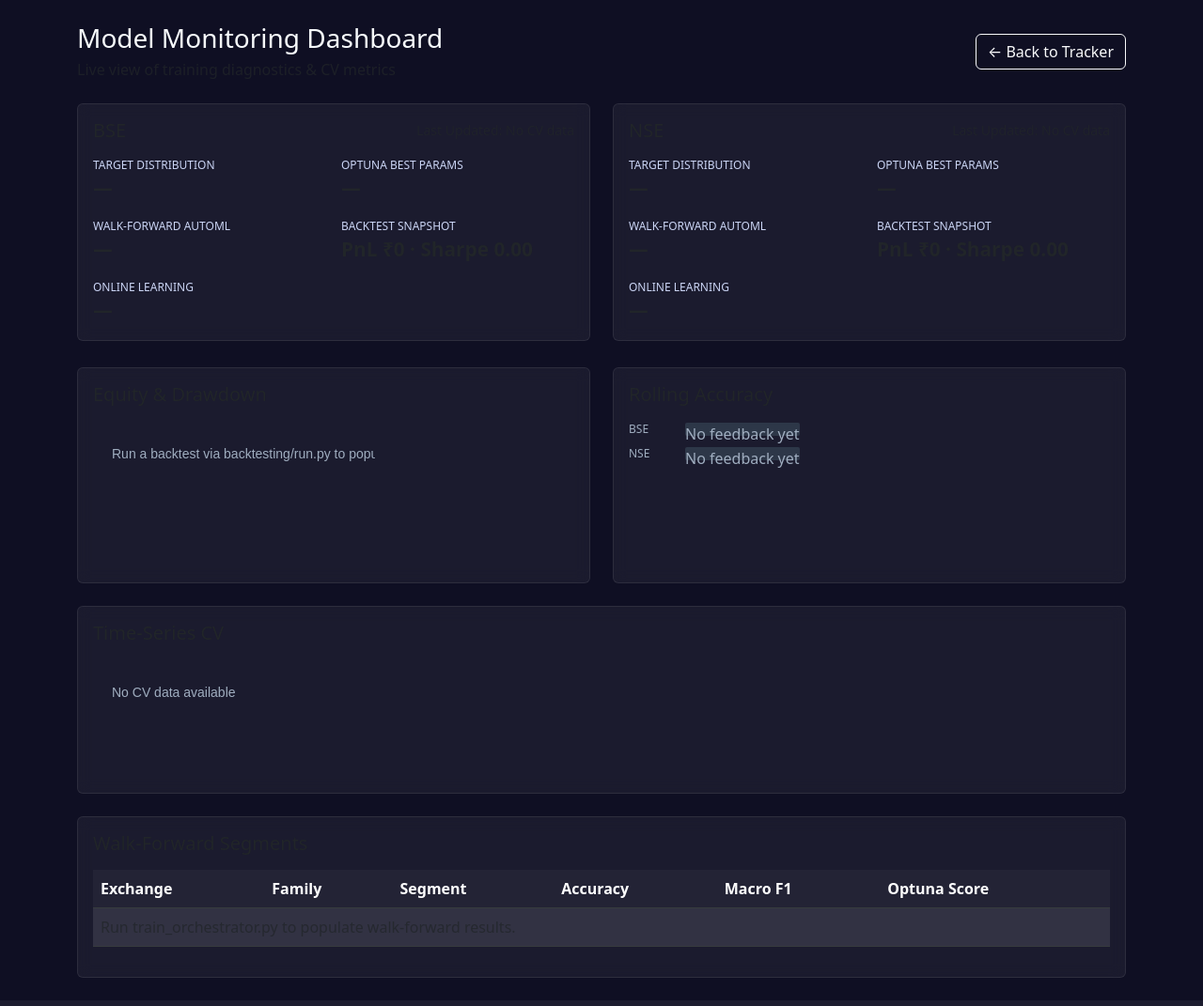
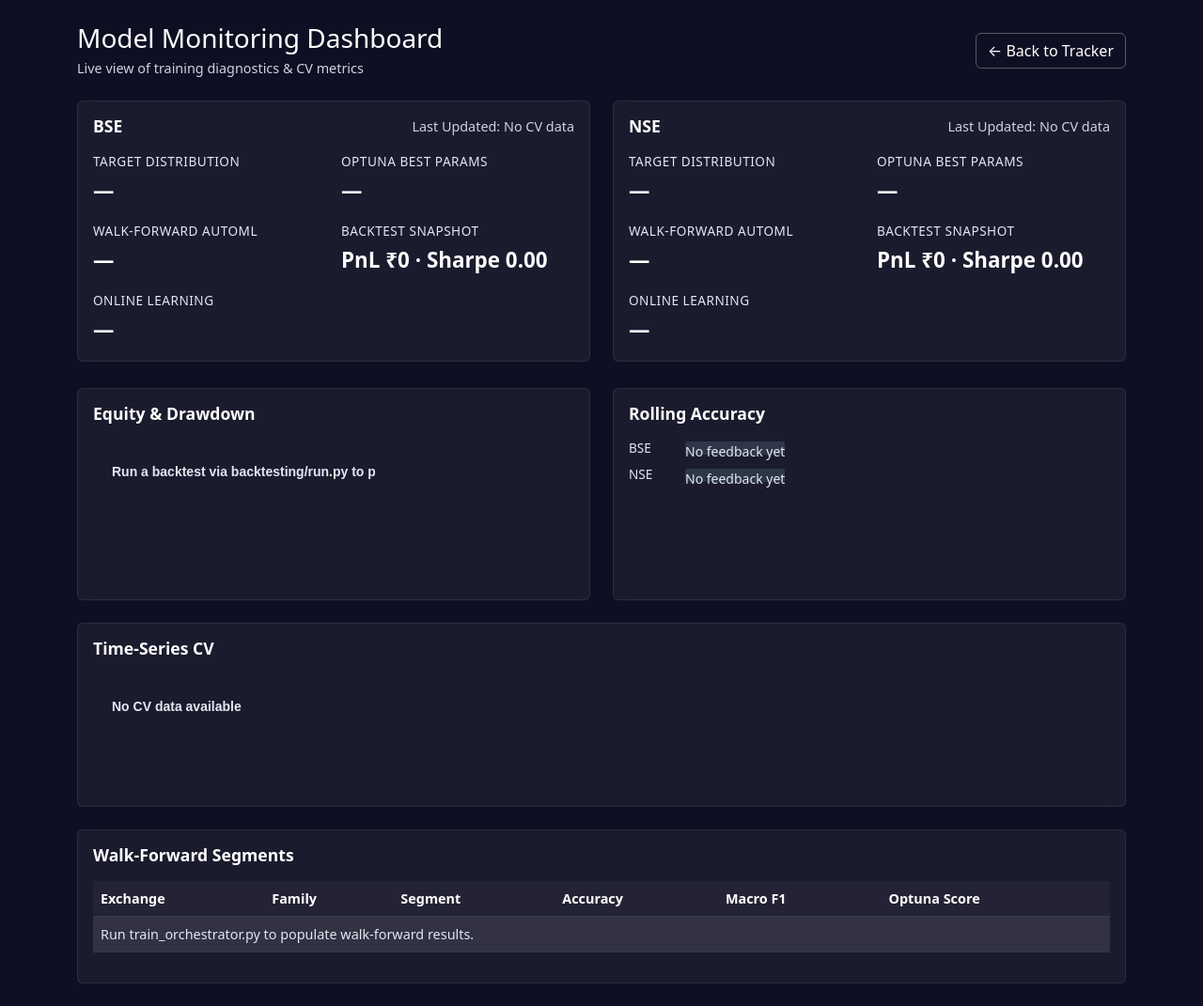
Before and after one commit to kpalastro/dk_OI_Gemini_v2, a Flask app: page /monitoring in a window 1280 px wide. Shown: the whole page at 94% size. Run offline with Flask 3, Linux system fonts and the light colour scheme; parts of the project's set-up code (start-up, migrations or seed data) failed here and were passed over; some libraries are stand-ins or nearby versions.

Commit message:
Improve font visibility in Model Monitoring Dashboard
- Change text colors to white (#ffffff) for better contrast on dark background
- Increase font sizes for labels, values, and table text
- Improve chart text visibility with white ticks and labels
- Enhance metric labels with brighter colors and font weights
- Update table text to white for better readability
- Improve button contrast and hover states
- Make all text elements clearly visible while maintaining dark theme

```diff
--- a/templates/monitoring.html
+++ b/templates/monitoring.html
@@ -8,22 +8,43 @@
     <style>
         body {
             background: #0f0f23;
-            color: #f7fafc;
+            color: #ffffff;
             min-height: 100vh;
+            font-size: 14px;
+        }
+        h1, h2, h3, h4, h5, h6 {
+            color: #ffffff !important;
+            font-weight: 600;
         }
         .card {
             background: rgba(255, 255, 255, 0.05);
             border: 1px solid rgba(255, 255, 255, 0.08);
             backdrop-filter: blur(8px);
         }
+        .card-title {
+            color: #ffffff !important;
+            font-size: 1.1rem;
+            font-weight: 600;
+        }
+        .card-body {
+            color: #ffffff;
+        }
         .metric-label {
-            font-size: 0.75rem;
+            font-size: 0.85rem;
             text-transform: uppercase;
-            color: #cbd5f5;
+            color: #e2e8f0;
+            font-weight: 500;
+            letter-spacing: 0.5px;
+            margin-bottom: 0.25rem;
         }
         .metric-value {
-            font-size: 1.3rem;
+            font-size: 1.4rem;
             font-weight: 600;
+            color: #ffffff;
+        }
+        .text-muted {
+            color: #cbd5e0 !important;
+            font-size: 0.9rem;
         }
         .heatmap-row {
             display: flex;
@@ -40,14 +61,37 @@
         }
         .heatmap-label {
             width: 60px;
-            font-size: 0.75rem;
+            font-size: 0.85rem;
             text-transform: uppercase;
-            color: #a0aec0;
+            color: #e2e8f0;
+            font-weight: 500;
         }
         .table-dark {
             --bs-table-bg: rgba(255, 255, 255, 0.04);
             --bs-table-striped-bg: rgba(255, 255, 255, 0.07);
-            color: #f7fafc;
+            color: #ffffff !important;
+        }
+        .table-dark th {
+            color: #ffffff !important;
+            font-weight: 600;
+            font-size: 0.9rem;
+        }
+        .table-dark td {
+            color: #ffffff !important;
+            font-size: 0.9rem;
+        }
+        .btn-outline-light {
+            color: #ffffff;
+            border-color: rgba(255, 255, 255, 0.3);
+        }
+        .btn-outline-light:hover {
+            background-color: rgba(255, 255, 255, 0.1);
+            color: #ffffff;
+            border-color: rgba(255, 255, 255, 0.5);
+        }
+        small {
+            color: #cbd5e0 !important;
+            font-size: 0.85rem;
         }
     </style>
 </head>
@@ -139,7 +183,7 @@
             const container = document.getElementById('healthCards');
             const entries = Object.entries(data);
             if (!entries.length) {
-                container.innerHTML = '<p class="text-muted">No diagnostics found.</p>';
+                container.innerHTML = '<p class="text-muted" style="color:#e2e8f0 !important;font-weight:500">No diagnostics found.</p>';
                 return;
             }
 
@@ -219,8 +263,8 @@
 
             if (!datasets.length) {
                 const ctx = document.getElementById('cvChart').getContext('2d');
-                ctx.font = '14px sans-serif';
-                ctx.fillStyle = '#a0aec0';
+                ctx.font = 'bold 14px sans-serif';
+                ctx.fillStyle = '#e2e8f0';
                 ctx.fillText('No CV data available', 20, 40);
                 return;
             }
@@ -232,14 +276,14 @@
                     responsive: true,
                     scales: {
                         y: {
-                            ticks: { color: '#cbd5f5', callback: value => value + '%' },
+                            ticks: { color: '#ffffff', font: { size: 12, weight: '500' }, callback: value => value + '%' },
                             beginAtZero: true,
                             max: 100
                         },
-                        x: { ticks: { color: '#cbd5f5' } }
+                        x: { ticks: { color: '#ffffff', font: { size: 12, weight: '500' } } }
                     },
                     plugins: {
-                        legend: { labels: { color: '#f7fafc' } }
+                        legend: { labels: { color: '#ffffff', font: { size: 12, weight: '500' } } }
                     }
                 }
             });
@@ -271,8 +315,8 @@
                 });
             });
             if (!datasets.length) {
-                ctx.font = '14px sans-serif';
-                ctx.fillStyle = '#a0aec0';
+                ctx.font = 'bold 14px sans-serif';
+                ctx.fillStyle = '#e2e8f0';
                 ctx.fillText('Run a backtest via backtesting/run.py to populate equity curves.', 20, 40);
                 return;
             }
@@ -284,12 +328,12 @@
                     interaction: { mode: 'index', intersect: false },
                     scales: {
                         y: {
-                            ticks: { color: '#cbd5f5', callback: value => '₹' + value },
+                            ticks: { color: '#ffffff', font: { size: 12, weight: '500' }, callback: value => '₹' + value },
                             beginAtZero: true,
                         },
-                        x: { ticks: { color: '#cbd5f5' } }
+                        x: { ticks: { color: '#ffffff', font: { size: 12, weight: '500' } } }
                     },
-                    plugins: { legend: { labels: { color: '#f7fafc' } } }
+                    plugins: { legend: { labels: { color: '#ffffff', font: { size: 12, weight: '500' } } } }
                 }
             });
         }
@@ -302,7 +346,7 @@
                     return `
                         <div class="heatmap-row">
                             <div class="heatmap-label">${exchange}</div>
-                            <span style="width:auto;color:#a0aec0">No feedback yet</span>
+                            <span style="width:auto;color:#e2e8f0;font-weight:500">No feedback yet</span>
                         </div>`;
                 }
                 const boxes = history.map(value => {
@@ -339,7 +383,7 @@
             });
             body.innerHTML = rows.length ? rows.join('') : `
                 <tr>
-                    <td colspan="6" class="text-muted">Run train_orchestrator.py to populate walk-forward results.</td>
+                    <td colspan="6" class="text-muted" style="color:#e2e8f0 !important;font-weight:500">Run train_orchestrator.py to populate walk-forward results.</td>
                 </tr>`;
         }
 
```
